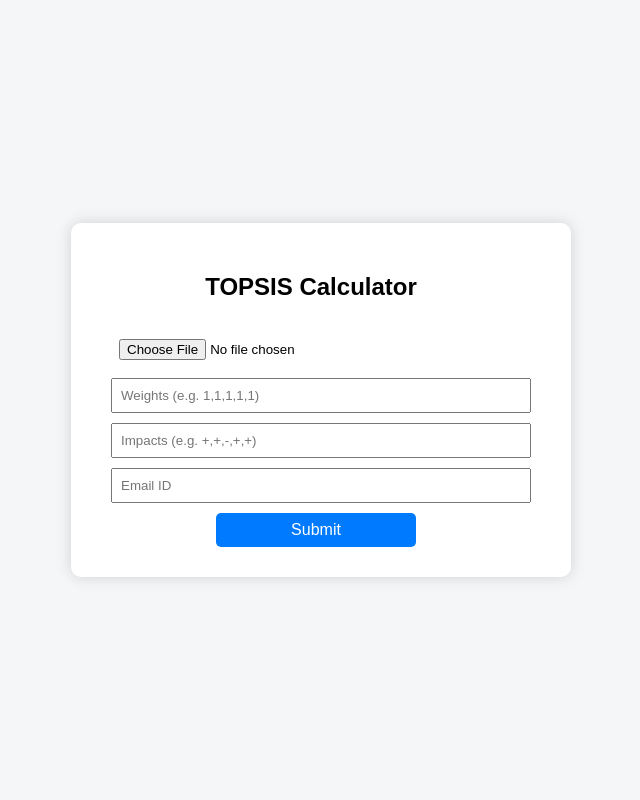
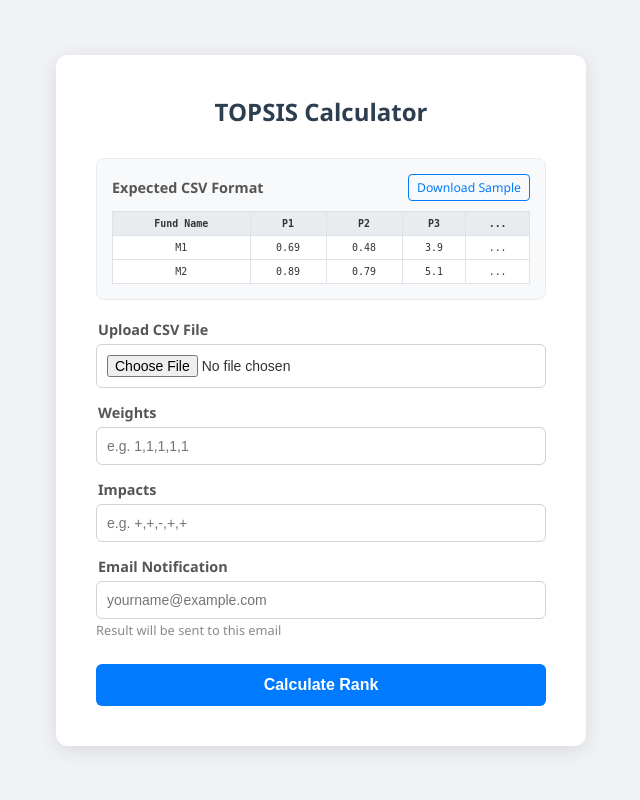
Before and after one commit to Paridhi004/Assignment1-Topsis, a Flask app: page / in a window 1280 px wide. Shown: the whole page, without its empty margins (319-959 px from the left). Run offline with Flask 3, Linux system fonts and the light colour scheme.

Commit message:
Initial Commit

```diff
--- a/Part3/templates/index.html
+++ b/Part3/templates/index.html
@@ -1,42 +1,153 @@
 <!DOCTYPE html>
-<html>
+<html lang="en">
 <head>
+    <meta charset="UTF-8">
+    <meta name="viewport" content="width=device-width, initial-scale=1.0">
     <title>TOPSIS Web Service</title>
-     <style>
+    <style>
         body {
             height: 100vh;
             margin: 0;
             display: flex;
-            justify-content: center;   /* horizontal center */
-            align-items: center;       /* vertical center */
-            background-color: #f4f6f8;
-            font-family: Arial, sans-serif;
+            justify-content: center;
+            align-items: center;
+            background-color: #f0f2f5;
+            font-family: 'Segoe UI', Tahoma, Geneva, Verdana, sans-serif;
+            color: #333;
         }
 
         .container {
             background: white;
-            padding: 30px 60px 30px 40px;
-            border-radius: 10px;
-            box-shadow: 0 0 15px rgba(0,0,0,0.15);
-            width: 400px;
+            padding: 40px;
+            border-radius: 12px;
+            box-shadow: 0 4px 20px rgba(0,0,0,0.1);
+            width: 450px;
+            max-width: 90%;
+            display: flex;
+            flex-direction: column;
+            gap: 20px;
+        }
+
+        h2 {
+            margin: 0 0 10px 0;
+            text-align: center;
+            color: #2c3e50;
+        }
+
+        /* Sample Data Section Styles */
+        .sample-section {
+            background-color: #f8f9fa;
+            padding: 15px;
+            border-radius: 8px;
+            border: 1px solid #e9ecef;
+            font-size: 0.9em;
+        }
+
+        .sample-header {
+            display: flex;
+            justify-content: space-between;
+            align-items: center;
+            margin-bottom: 10px;
+        }
+
+        .sample-title {
+            font-weight: 600;
+            color: #555;
+        }
+
+        .download-link {
+            color: #007BFF;
+            text-decoration: none;
+            font-size: 0.85em;
+            cursor: pointer;
+            border: 1px solid #007BFF;
+            padding: 4px 8px;
+            border-radius: 4px;
+            transition: all 0.2s;
+        }
+
+        .download-link:hover {
+            background-color: #007BFF;
+            color: white;
+        }
+
+        .data-preview {
+            width: 100%;
+            border-collapse: collapse;
+            font-family: monospace;
+            font-size: 0.85em;
+            background: white;
+        }
+
+        .data-preview th, .data-preview td {
+            border: 1px solid #dee2e6;
+            padding: 6px;
             text-align: center;
         }
 
-        input, button {
-            width: 100%;
-            padding: 8px;
-            margin-top: 10px;
+        .data-preview th {
+            background-color: #e9ecef;
         }
 
-        button {
+        /* Form Styles */
+        form {
+            display: flex;
+            flex-direction: column;
+            gap: 15px;
+        }
+
+        .input-group {
+            display: flex;
+            flex-direction: column;
+            gap: 5px;
+        }
+
+        label {
+            font-size: 0.9em;
+            font-weight: 600;
+            color: #555;
+            margin-left: 2px;
+        }
+
+        input[type="text"],
+        input[type="email"],
+        input[type="file"] {
+            width: 100%;
+            padding: 10px;
+            border: 1px solid #ced4da;
+            border-radius: 6px;
+            box-sizing: border-box; /* Ensures padding doesn't affect width */
+            font-size: 14px;
+            transition: border-color 0.2s;
+        }
+
+        input:focus {
+            border-color: #007BFF;
+            outline: none;
+        }
+
+        button.submit-btn {
             cursor: pointer;
             background-color: #007BFF;
             color: white;
             border: none;
-            border-radius: 5px;
+            border-radius: 6px;
             font-size: 16px;
-            margin-left: 10px;
-            width: 50%;
+            font-weight: 600;
+            padding: 12px;
+            margin-top: 10px;
+            transition: background-color 0.2s;
+            width: 100%;
+        }
+
+        button.submit-btn:hover {
+            background-color: #0056b3;
+        }
+
+        .helper-text {
+            font-size: 0.8em;
+            color: #888;
+            margin-top: -3px;
         }
     </style>
 </head>
@@ -45,13 +156,90 @@
 <div class="container">
     <h2>TOPSIS Calculator</h2>
 
+    <div class="sample-section">
+        <div class="sample-header">
+            <span class="sample-title">Expected CSV Format</span>
+            <a class="download-link" onclick="downloadSample()">Download Sample</a>
+        </div>
+        <table class="data-preview">
+            <thead>
+                <tr>
+                    <th>Fund Name</th>
+                    <th>P1</th>
+                    <th>P2</th>
+                    <th>P3</th>
+                    <th>...</th>
+                </tr>
+            </thead>
+            <tbody>
+                <tr>
+                    <td>M1</td>
+                    <td>0.69</td>
+                    <td>0.48</td>
+                    <td>3.9</td>
+                    <td>...</td>
+                </tr>
+                <tr>
+                    <td>M2</td>
+                    <td>0.89</td>
+                    <td>0.79</td>
+                    <td>5.1</td>
+                    <td>...</td>
+                </tr>
+            </tbody>
+        </table>
+    </div>
+
     <form method="POST" enctype="multipart/form-data">
-        <input type="file" name="file" required>
-        <input type="text" name="weights" placeholder="Weights (e.g. 1,1,1,1,1)" required>
-        <input type="text" name="impacts" placeholder="Impacts (e.g. +,+,-,+,+)" required>
-        <input type="email" name="email" placeholder="Email ID" required>
-        <button type="submit">Submit</button>
+        <div class="input-group">
+            <label for="file">Upload CSV File</label>
+            <input type="file" id="file" name="file" accept=".csv" required>
+        </div>
+
+        <div class="input-group">
+            <label for="weights">Weights</label>
+            <input type="text" id="weights" name="weights" placeholder="e.g. 1,1,1,1,1" required>
+        </div>
+
+        <div class="input-group">
+            <label for="impacts">Impacts</label>
+            <input type="text" id="impacts" name="impacts" placeholder="e.g. +,+,-,+,+" required>
+        </div>
+
+        <div class="input-group">
+            <label for="email">Email Notification</label>
+            <input type="email" id="email" name="email" placeholder="yourname@example.com" required>
+            <span class="helper-text">Result will be sent to this email</span>
+        </div>
+
+        <button type="submit" class="submit-btn">Calculate Rank</button>
     </form>
 </div>
+
+<script>
+    function downloadSample() {
+        // Content of the sample CSV file
+        const csvContent = "Fund Name,P1,P2,P3,P4,P5\n" +
+                           "M1,0.69,0.48,3.9,68.1,18.29\n" +
+                           "M2,0.89,0.79,5.1,58.7,16.37\n" +
+                           "M3,0.81,0.66,6.2,44.1,12.94\n" +
+                           "M4,0.81,0.66,3.2,53.0,14.42\n" +
+                           "M5,0.68,0.46,6.8,65.6,18.39";
+
+        // Create a blob and trigger download
+        const blob = new Blob([csvContent], { type: 'text/csv;charset=utf-8;' });
+        const link = document.createElement("a");
+        const url = URL.createObjectURL(blob);
+
+        link.setAttribute("href", url);
+        link.setAttribute("download", "sample_data.csv");
+        link.style.visibility = 'hidden';
+
+        document.body.appendChild(link);
+        link.click();
+        document.body.removeChild(link);
+    }
+</script>
+
 </body>
 </html>
```
Also changed, not shown: Part3/README.md, Part3/app.py (line endings or trailing spaces), 2 other files.
